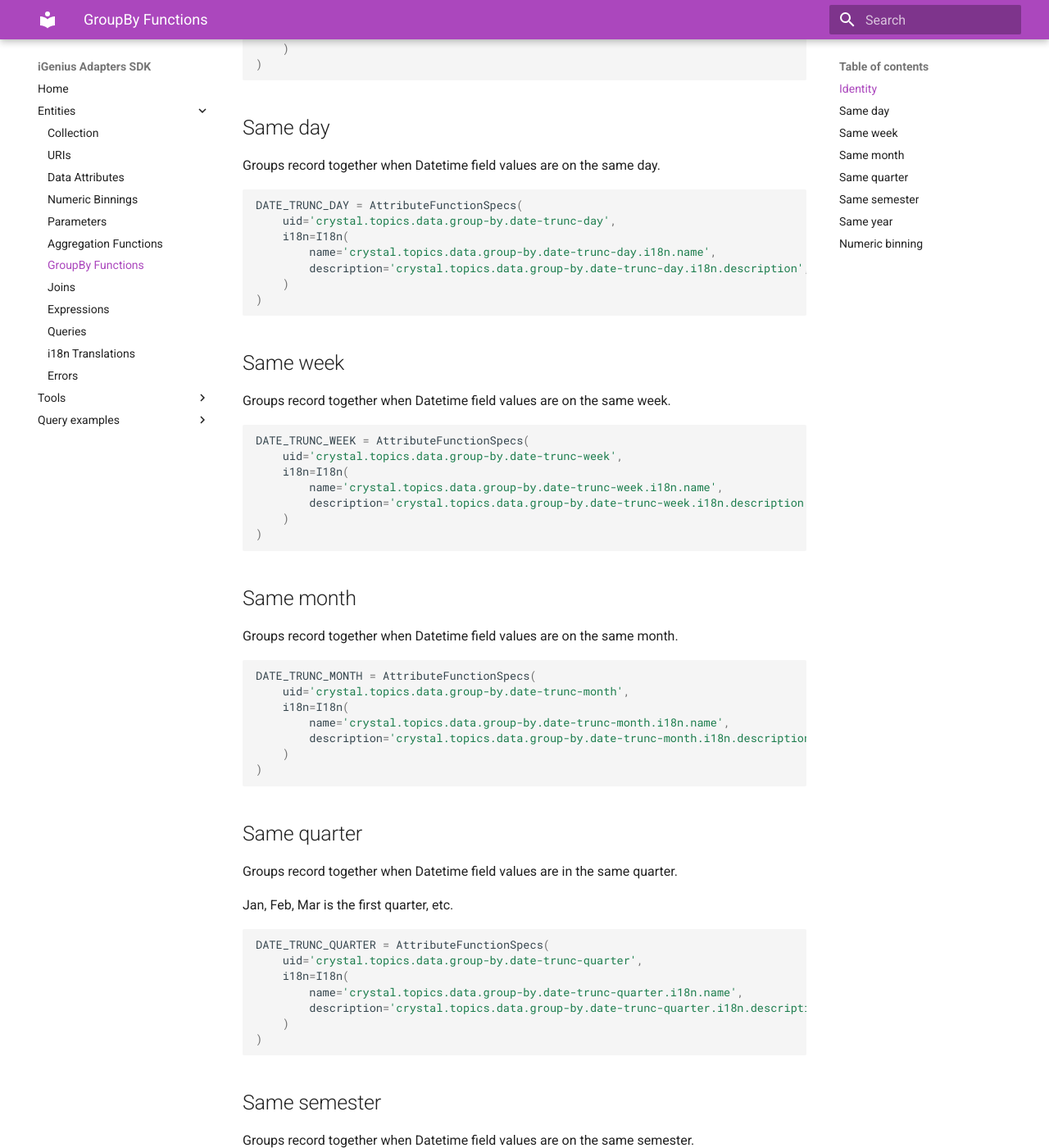
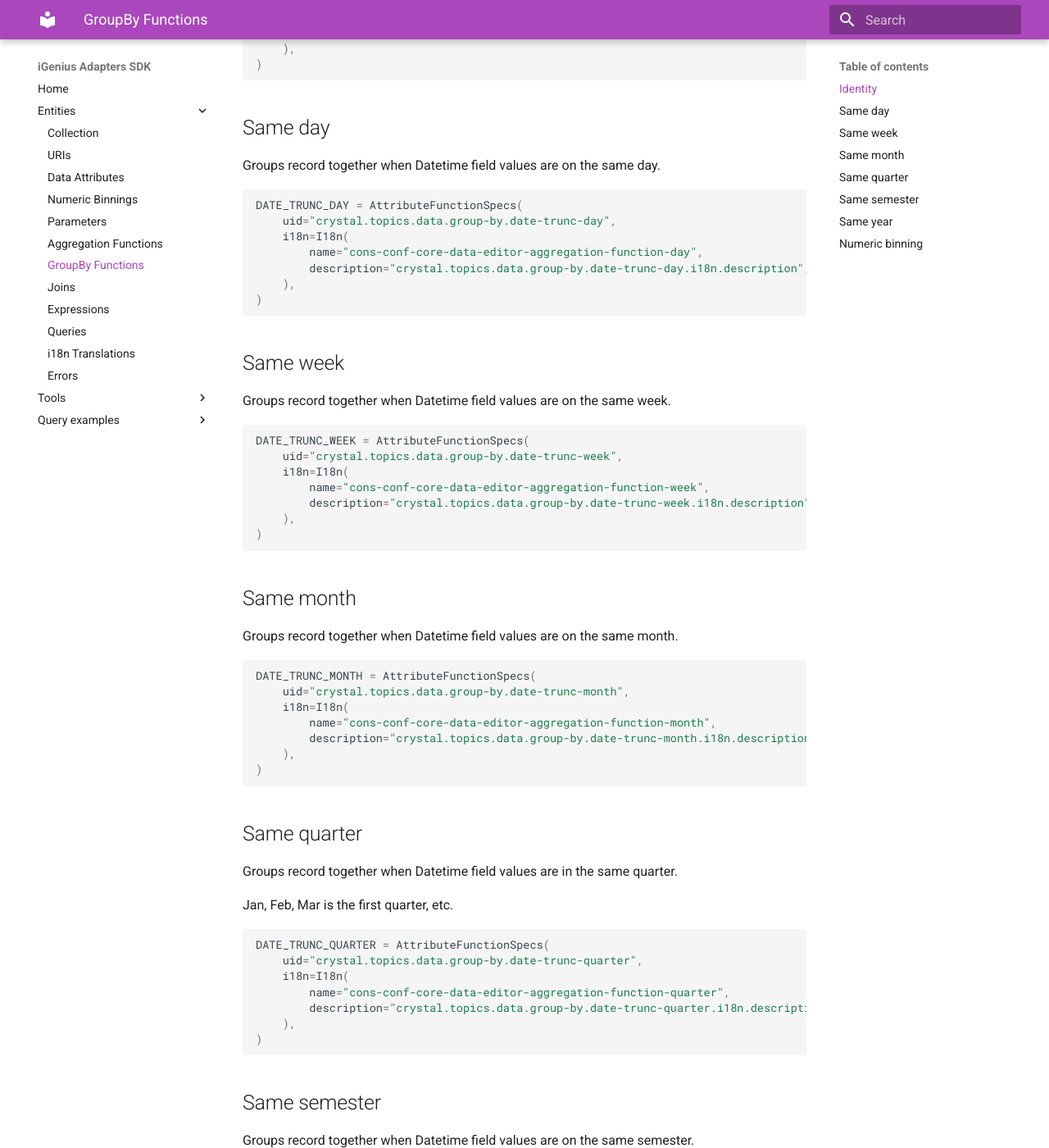
Before and after one commit to iGenius-Srl/igenius-adapters-sdk, an MkDocs documentation site: the page built from docs/entities/groupby_functions.md, in a window 1280 px wide and 1400 px high, scrolled down 539 px. Shown: the whole window at 82% size. Built offline with MkDocs 1.6.1 and Material for MkDocs 9.7.7, drawn with Linux system fonts in a browser that asks for light colours; some of the changed text lies outside the part shown.

````diff
--- a/docs/entities/groupby_functions.md
+++ b/docs/entities/groupby_functions.md
@@ -16,11 +16,11 @@
 
 ```python
 IDENTITY = AttributeFunctionSpecs(
-    uid='crystal.topics.data.group-by.identity',
+    uid="crystal.topics.data.group-by.identity",
     i18n=I18n(
-        name='crystal.topics.data.group-by.identity.i18n.name',
-        description='crystal.topics.data.group-by.identity.i18n.description',
-    )
+        name="cons-conf-core-data-editor-aggregation-function-identity",
+        description="crystal.topics.data.group-by.identity.i18n.description",
+    ),
 )
 ```
 
@@ -30,11 +30,11 @@
 
 ```python
 DATE_TRUNC_DAY = AttributeFunctionSpecs(
-    uid='crystal.topics.data.group-by.date-trunc-day',
+    uid="crystal.topics.data.group-by.date-trunc-day",
     i18n=I18n(
-        name='crystal.topics.data.group-by.date-trunc-day.i18n.name',
-        description='crystal.topics.data.group-by.date-trunc-day.i18n.description',
-    )
+        name="cons-conf-core-data-editor-aggregation-function-day",
+        description="crystal.topics.data.group-by.date-trunc-day.i18n.description",
+    ),
 )
 ```
 
@@ -44,11 +44,11 @@
 
 ```python
 DATE_TRUNC_WEEK = AttributeFunctionSpecs(
-    uid='crystal.topics.data.group-by.date-trunc-week',
+    uid="crystal.topics.data.group-by.date-trunc-week",
     i18n=I18n(
-        name='crystal.topics.data.group-by.date-trunc-week.i18n.name',
-        description='crystal.topics.data.group-by.date-trunc-week.i18n.description',
-    )
+        name="cons-conf-core-data-editor-aggregation-function-week",
+        description="crystal.topics.data.group-by.date-trunc-week.i18n.description",
+    ),
 )
 ```
 
@@ -58,11 +58,11 @@
 
 ```python
 DATE_TRUNC_MONTH = AttributeFunctionSpecs(
-    uid='crystal.topics.data.group-by.date-trunc-month',
+    uid="crystal.topics.data.group-by.date-trunc-month",
     i18n=I18n(
-        name='crystal.topics.data.group-by.date-trunc-month.i18n.name',
-        description='crystal.topics.data.group-by.date-trunc-month.i18n.description',
-    )
+        name="cons-conf-core-data-editor-aggregation-function-month",
+        description="crystal.topics.data.group-by.date-trunc-month.i18n.description",
+    ),
 )
 ```
 
@@ -74,11 +74,11 @@
 
 ```python
 DATE_TRUNC_QUARTER = AttributeFunctionSpecs(
-    uid='crystal.topics.data.group-by.date-trunc-quarter',
+    uid="crystal.topics.data.group-by.date-trunc-quarter",
     i18n=I18n(
-        name='crystal.topics.data.group-by.date-trunc-quarter.i18n.name',
-        description='crystal.topics.data.group-by.date-trunc-quarter.i18n.description',
-    )
+        name="cons-conf-core-data-editor-aggregation-function-quarter",
+        description="crystal.topics.data.group-by.date-trunc-quarter.i18n.description",
+    ),
 )
 ```
 
@@ -89,12 +89,12 @@
 The semester is considered half of the year. Months from January to June is the first semester, July to December is the second semester.
 
 ```python
-DATE_TRUNC_SEMESTER = AttributeFunctionSpecs(
-    uid='crystal.topics.data.group-by.date-trunc-semester',
+DATE_TRUNC_QUARTER = AttributeFunctionSpecs(
+    uid="crystal.topics.data.group-by.date-trunc-quarter",
     i18n=I18n(
-        name='crystal.topics.data.group-by.date-trunc-semester.i18n.name',
-        description='crystal.topics.data.group-by.date-trunc-semester.i18n.description',
-    )
+        name="cons-conf-core-data-editor-aggregation-function-quarter",
+        description="crystal.topics.data.group-by.date-trunc-quarter.i18n.description",
+    ),
 )
 ```
 
@@ -104,11 +104,11 @@
 
 ```python
 DATE_TRUNC_YEAR = AttributeFunctionSpecs(
-    uid='crystal.topics.data.group-by.date-trunc-year',
+    uid="crystal.topics.data.group-by.date-trunc-year",
     i18n=I18n(
-        name='crystal.topics.data.group-by.date-trunc-year.i18n.name',
-        description='crystal.topics.data.group-by.date-trunc-year.i18n.description',
-    )
+        name="cons-conf-core-data-editor-aggregation-function-year",
+        description="crystal.topics.data.group-by.date-trunc-year.i18n.description",
+    ),
 )
 ```
 
@@ -120,10 +120,10 @@
 
 ```python
 NUMERIC_BINNING = AttributeFunctionSpecs(
-    uid='crystal.topics.data.group-by.numeric_binning',
+    uid="crystal.topics.data.group-by.numeric_binning",
     i18n=I18n(
-        name='crystal.topics.data.group-by.numeric_binning.i18n.name',
-        description='crystal.topics.data.group-by.numeric_binning.i18n.description',
-    )
+        name="cons-conf-core-data-editor-aggregation-function-numeric-binning",
+        description="crystal.topics.data.group-by.numeric_binning.i18n.description",
+    ),
 )
 ```
````
Also changed, not shown: docs/entities/aggregation_functions.md (+28 -28 lines), 2 other files.
